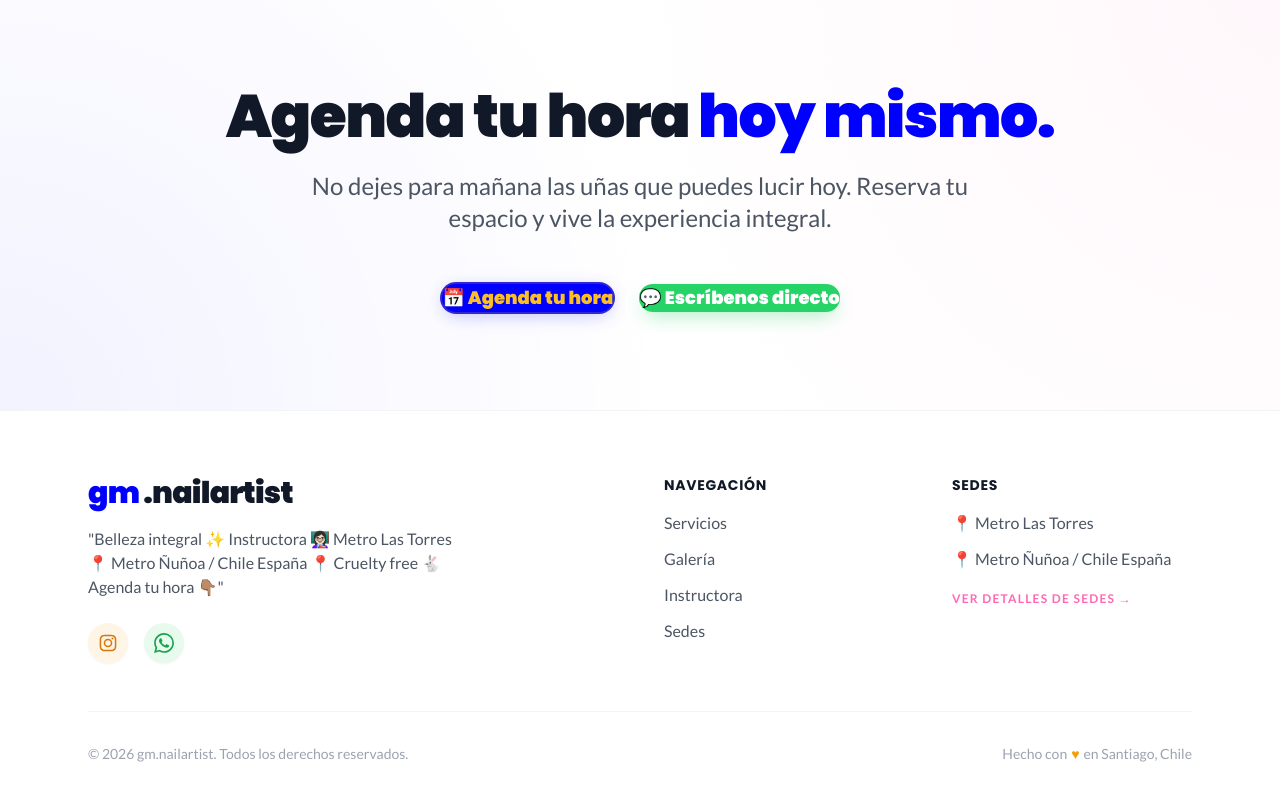
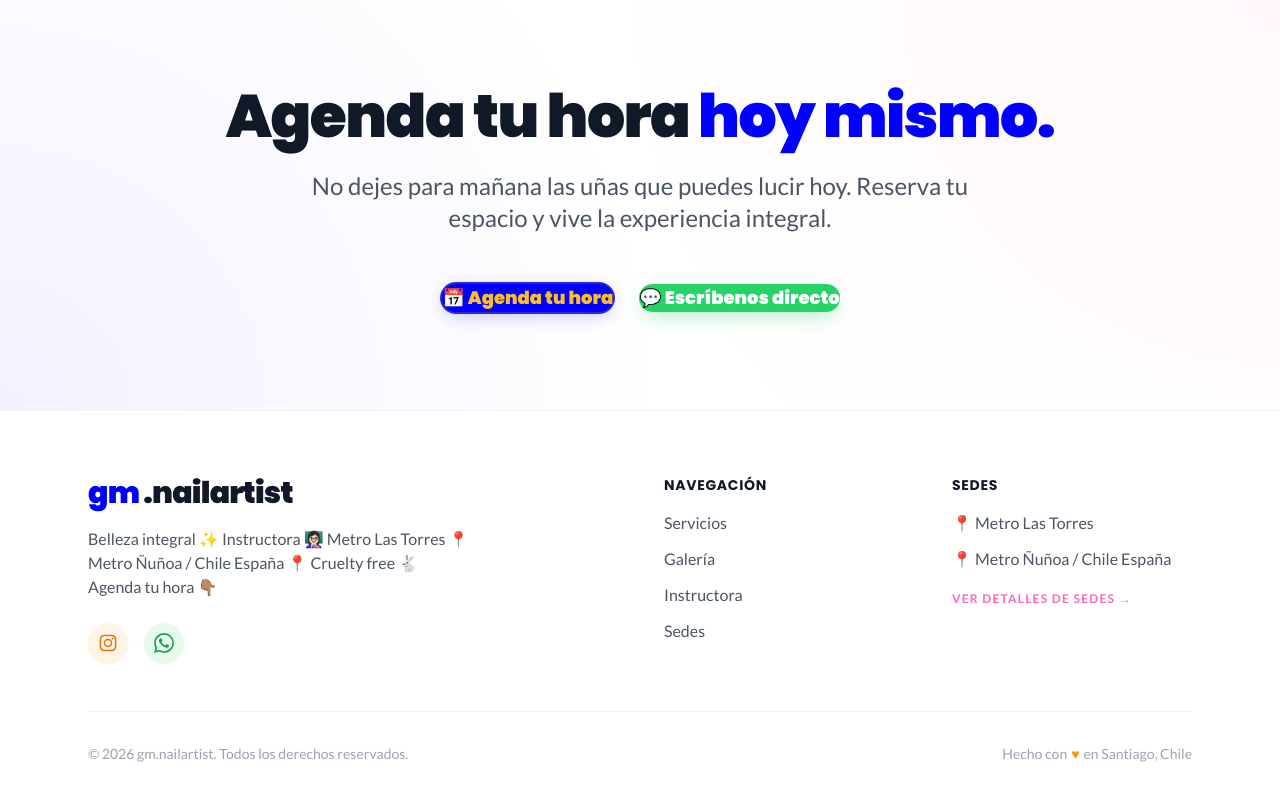
Before and after one commit to CaBsCrypto/gm_nailartist, a Next.js app: page / in a window 1280 px wide. Shown: the part 7816-8616 px from the top of the page. Built offline with nearby package versions, Linux system fonts and the light colour scheme.

Commit message:
Remove quotation marks from footer bio

```diff
--- a/components/Footer.tsx
+++ b/components/Footer.tsx
@@ -20,7 +20,7 @@ export default function Footer() {
                             <span>.nailartist</span>
                         </a>
                         <p className="font-body text-gray-600 max-w-sm mb-6">
-                            "Belleza integral ✨ Instructora 👩🏻‍🏫 Metro Las Torres 📍 Metro Ñuñoa / Chile España 📍 Cruelty free 🐇 Agenda tu hora 👇🏽"
+                            Belleza integral ✨ Instructora 👩🏻‍🏫 Metro Las Torres 📍 Metro Ñuñoa / Chile España 📍 Cruelty free 🐇 Agenda tu hora 👇🏽
                         </p>
                         <div className="flex gap-4">
                             <a
```
